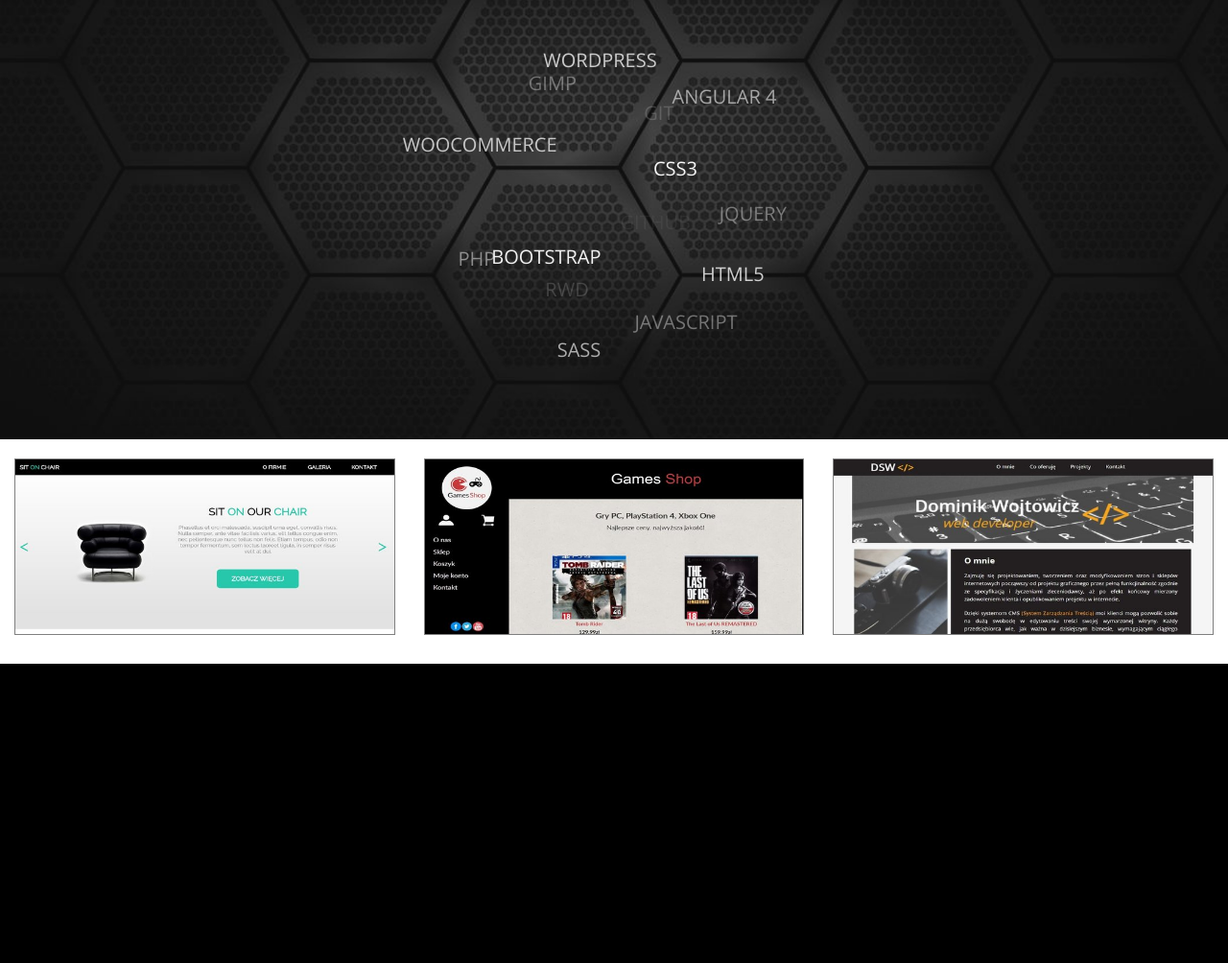
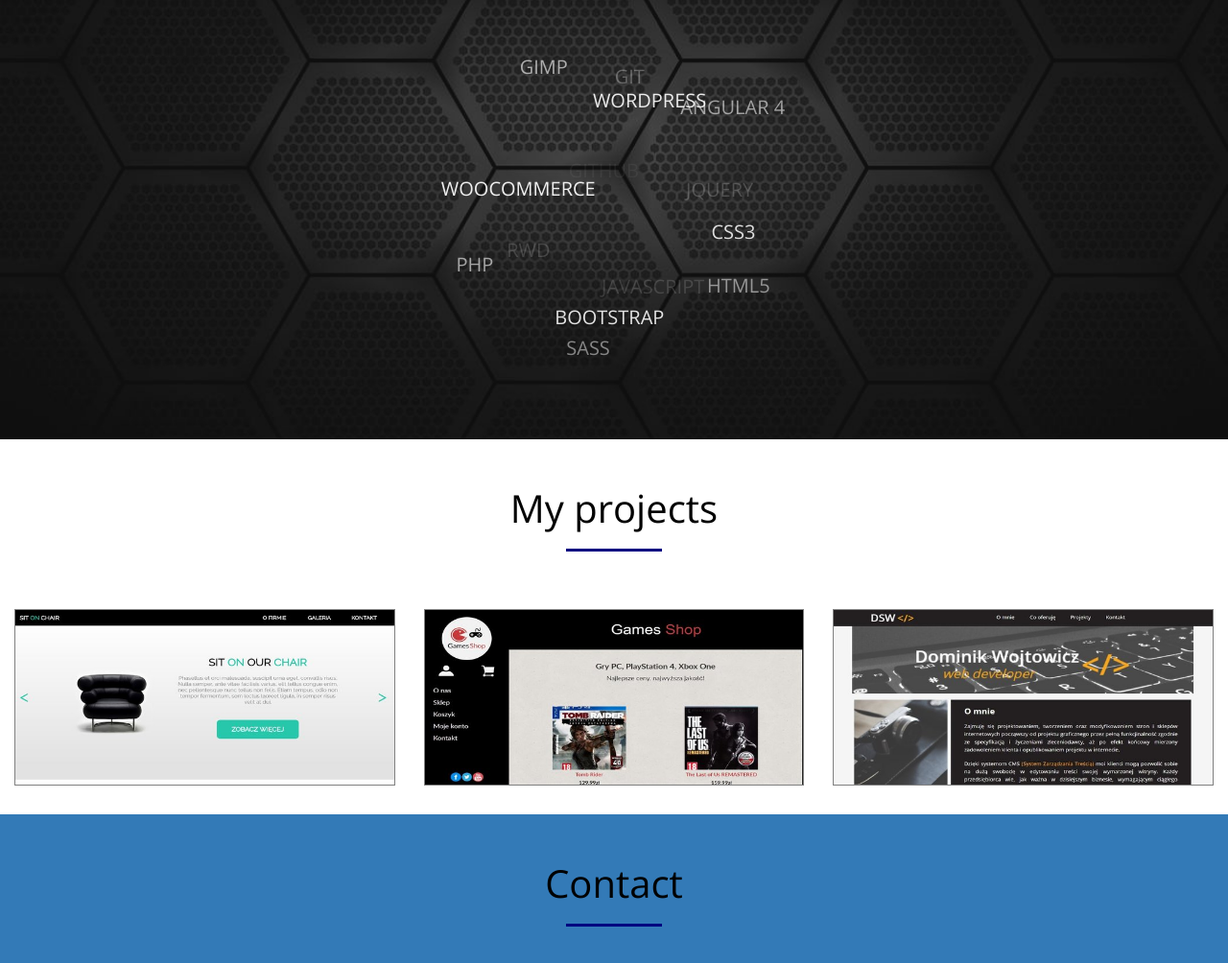
Before and after one commit to DSW92/Portfolio-v2, a website: page index.html in a window 1280 px wide. Shown: the part 1362-2366 px from the top of the page at 96% size. Before the commit the page ends 2054 px from the top, so only its background shows below. Drawn offline with nearby package versions, Linux system fonts and the light colour scheme.

Commit message:
projects done. Contact in progress

```diff
--- a/css/style.scss
+++ b/css/style.scss
@@ -369,7 +369,7 @@ h2.section-heading {
 	bottom: 100%;
 	left: 0;
 	right: 0;
-	background-color: #008CBA;
+	background-color: rgba(0, 0, 128, 0.8);
 	overflow: hidden;
 	width: calc(100% - 30px);
 	height: 0;
@@ -392,3 +392,42 @@ h2.section-heading {
 	transform: translate(-50%, -50%);
 	-ms-transform: translate(-50%, -50%);
 }
+
+@media screen and (min-device-width: 768px) {
+	#portfolio {
+		hr {
+			padding-bottom: 20px;
+		}
+	}
+}
+
+.overlay {
+	button {
+		color: black;
+	}
+	button:hover {
+		color: navy;
+	}
+}
+
+.text {
+	h5 {
+		font-size: 9px;
+	}
+}
+
+@media screen and (min-device-width: 768px) {
+	.text {
+		h4 {
+			font-size: 28px;
+		}
+		h5 {
+			font-size: 14px;
+		}
+	}
+}
+
+#contact {
+	height: 100%;
+	min-height: 600px;
+}
--- a/index.html
+++ b/index.html
@@ -114,17 +114,55 @@
     <section id="portfolio" class="p-0">
         <div class="container-fluid">
             <div class="row">
+                <div class="col-lg-12 text-center">
+                    <h2 class="section-heading">My projects</h2>
+                    <hr class="primary">
+                </div>
+            </div>
+            <div class="row">
                 <div class="col-lg-4 col-md-6 text-center single-project">
-                        <img src="images/sitonchair.jpg" alt="sit_on_chair">
-                        <div class="overlay">
-                            <div class="text">Hello World</div>
+                    <img src="images/sitonchair.jpg" alt="sit_on_chair">
+                    <div class="overlay">
+                        <div class="text">
+                            <h4>Sit On Chair - website template</h4>
+                            <h5>HTML5, CSS3, SASS, JavaScript, RWD</h5>
+                            <br>
+                            <a href="#"><button class="btn">Show preview</button></a>
                         </div>
+                    </div>
                 </div>
                 <div class="col-lg-4 col-md-6 text-center single-project">
                     <img src="images/gamesshop.jpg" alt="games_shop">
+                    <div class="overlay">
+                        <div class="text">
+                            <h4>Games Shop - online store</h4>
+                            <h5>HTML5, CSS3, SASS, JavaScript, JQuery, RWD,<br> Wordpress, WooCommerce</h5>
+                            <br>
+                            <a href="#"><button class="btn">Show preview</button></a>
+                        </div>
+                    </div>
                 </div>
                 <div class="col-lg-4 col-md-6 text-center single-project">
                     <img src="images/portfolioangular.jpg" alt="portfolio_v1">
+                    <div class="overlay">
+                        <div class="text">
+                            <h4>Portfolio Website - Angular 4 SPA</h4>
+                            <h5>HTML5, CSS3, SASS, JavaScript, JQuery, RWD, Angular 4</h5>
+                            <br>
+                            <a href="#"><button class="btn">Show preview</button></a>
+                        </div>
+                    </div>
+                </div>
+            </div>
+        </div>
+    </section>
+
+    <section id="contact" class="bg-primary">
+        <div class="container">
+            <div class="row">
+                <div class="col-bg-12 text-center">
+                    <h2 class="section-heading">Contact</h2>
+                    <hr class="primary">
                 </div>
             </div>
         </div>
```
Also changed, not shown: css/style.css.
